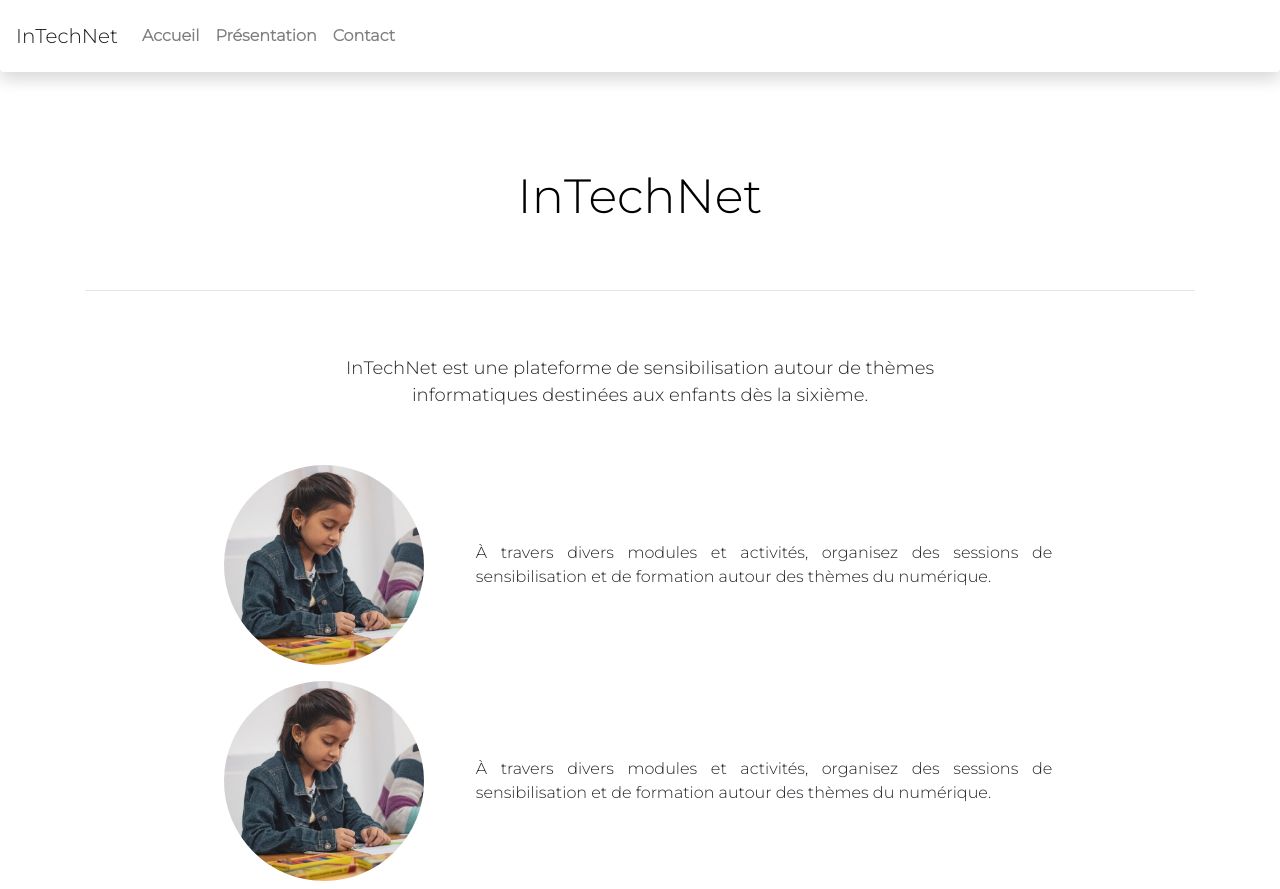
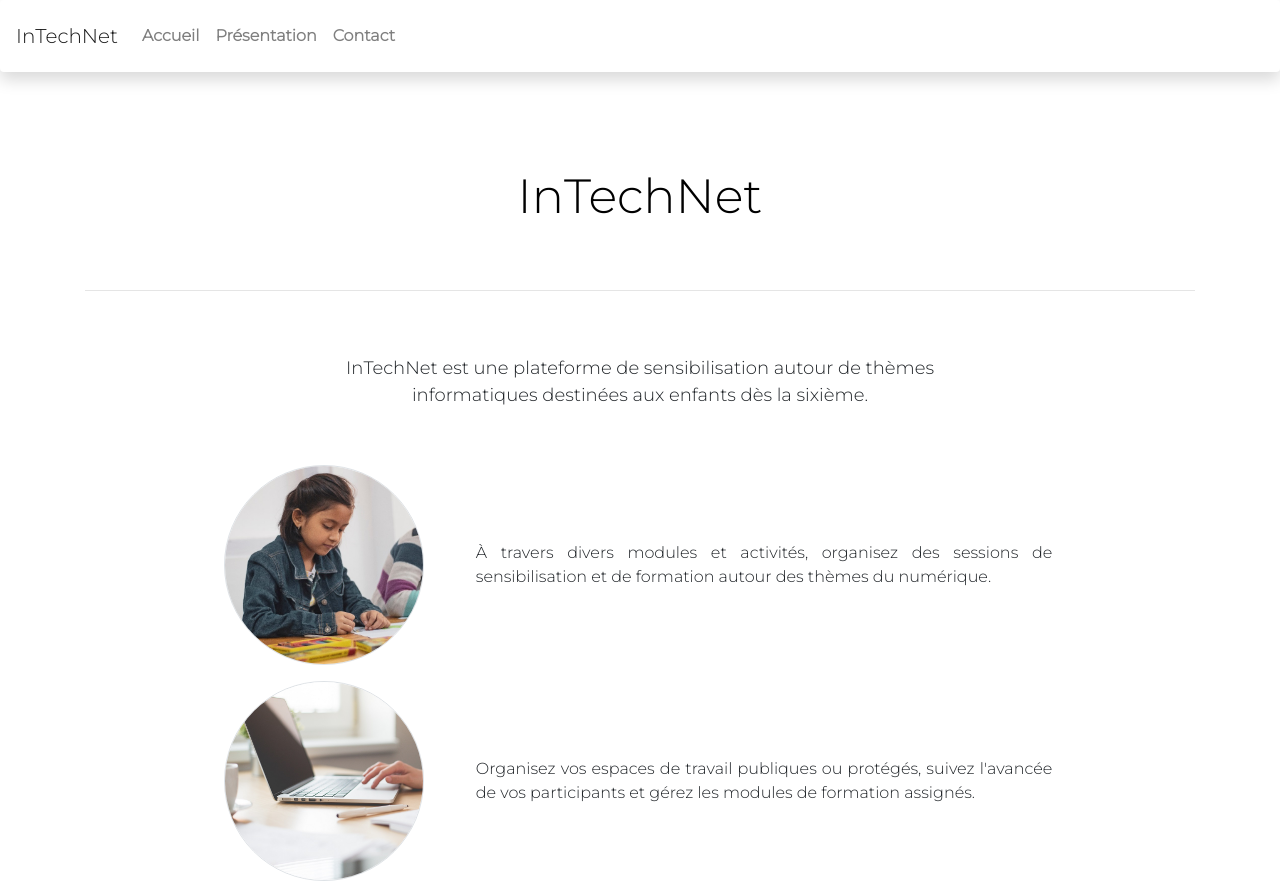
Before and after one commit to pBouillon/InTechNet.Moderator, an Angular app in the folder intechnet-moderator/: page /index in a window 1280 px wide. Built offline with nearby package versions, Linux system fonts and the light colour scheme.

Commit message:
🚧 WiP presentation text

```diff
--- a/intechnet-moderator/src/app/global/homepage/homepage.component.ts
+++ b/intechnet-moderator/src/app/global/homepage/homepage.component.ts
@@ -30,9 +30,9 @@ export class HomepageComponent implements OnInit {
         '../../../assets/img/working-student.jpg'
       ),
       new ImageWidgetData(
-        'À travers divers modules et activités, organisez des sessions de sensibilisation ' +
-        'et de formation autour des thèmes du numérique.',
-        '../../../assets/img/working-student.jpg'
+        'Organisez vos espaces de travail publiques ou protégés, suivez l\'avancée de vos ' +
+        'participants et gérez les modules de formation assignés.',
+        '../../../assets/img/computer-closup.jpg'
       )
     ];
   }
--- a/intechnet-moderator/src/app/global/image-widget/image-widget.component.html
+++ b/intechnet-moderator/src/app/global/image-widget/image-widget.component.html
@@ -3,7 +3,7 @@
 
     <!-- image -->
     <img [src]="data.imgPath"
-      class="img-responsive about-img rounded-circle"
+      class="img-responsive about-img rounded-circle border"
       alt="Responsive image">
     <!-- /image -->
 
```
Also changed, not shown: intechnet-moderator/src/assets/img/computer-closup.jpg (added).
